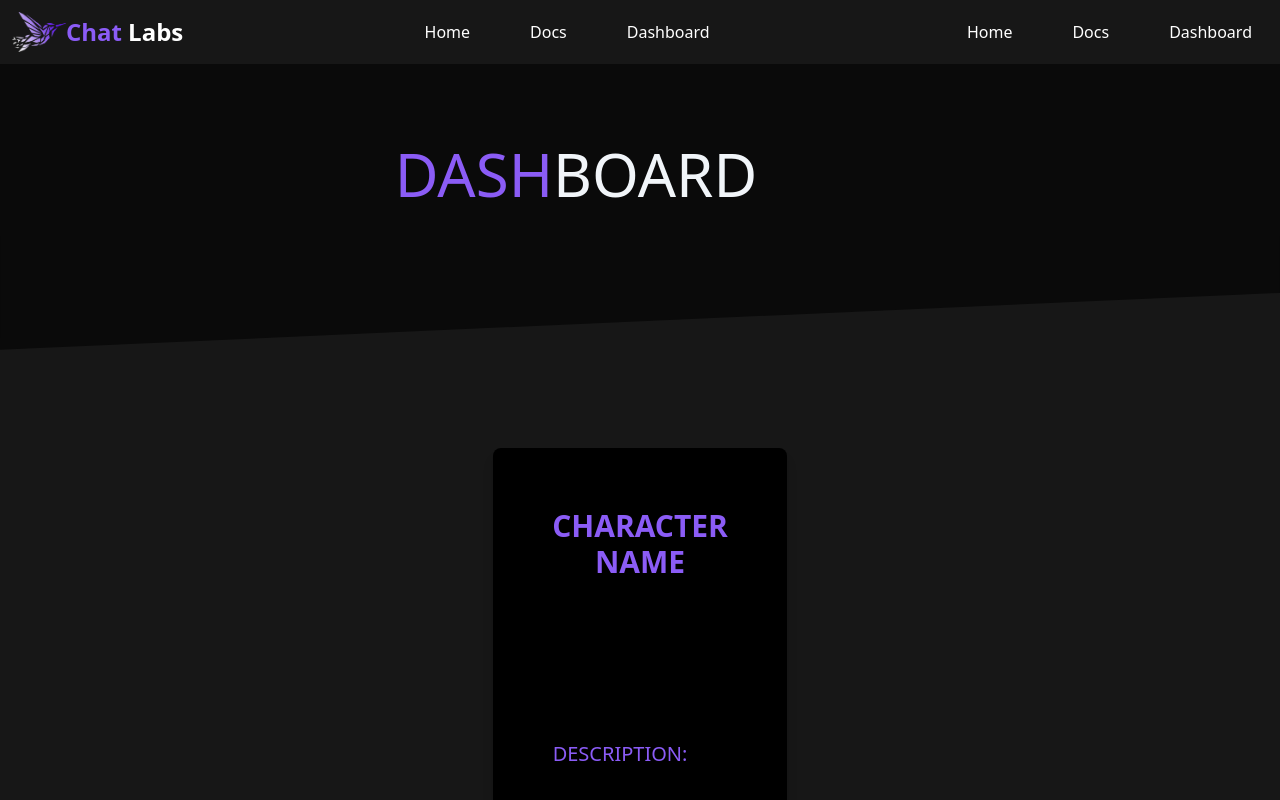
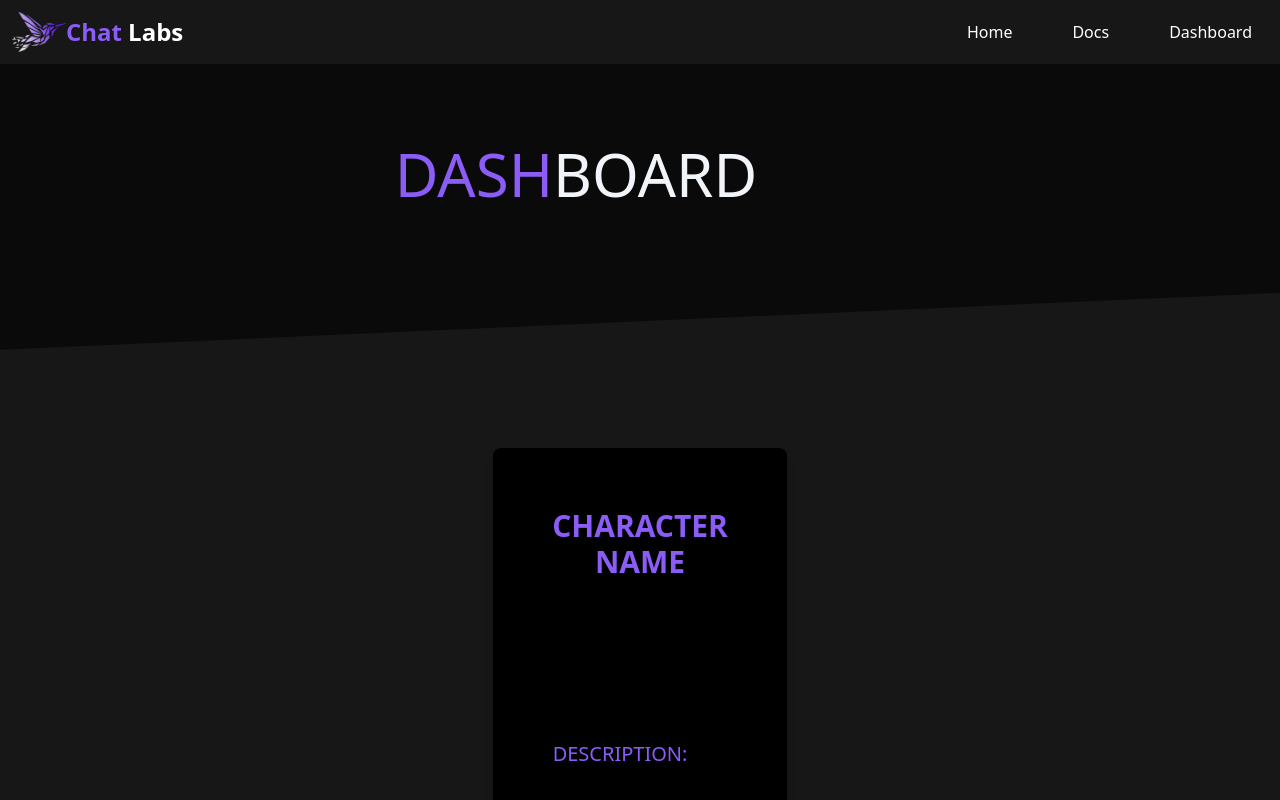
Before and after one commit to chas-academy/u08-business-idea-grupp3-u08, a React (Vite) app in the folder chatlabs/: page /dashboard4 in a window 1280 px wide. Shown: the top 800 px of the page. Built offline with nearby package versions, Linux system fonts and the light colour scheme.

Commit message:
fixed errors

```diff
--- a/chatlabs/src/App.tsx
+++ b/chatlabs/src/App.tsx
@@ -36,19 +36,24 @@ function Home() {
     <>
       <section className="flex justify-center bg-neutral-950">
         <div className="w-full h-full md:max-w-2xl">
-          <section className="flex flex-row justify-center my-20 md:flex-row">
+          <section className="my-20 flex flex-row md:flex-row justify-center">
             <div className="flex flex-col justify-center mr-32">
-              <h1 className="text-6xl font-light uppercase text-slate-100">
+              <h1 className="text-slate-100 text-6xl font-light uppercase">
                 <span className="text-violet-500">Chat</span> Labs
               </h1>
-              <p className="my-2 text-2xl font-semibold uppercase text-slate-100">
+              <p className="text-slate-100 text-2xl font-semibold uppercase my-2">
                 Creating characters <br /> that come to{" "}
                 <span className="text-violet-500">life</span>
               </p>
             </div>
-            <div className="relative hidden sm:block h-96">
+            <div className="hidden sm:block relative h-96 ">
               <img
-                className="object-cover w-full h-full rounded-xl"
+                className="h-full w-full  animate-pulse object-cover shadow-lg  shadow-violet-500/100 transition duration-300 rounded-xl"
+                src="https://image.lexica.art/full_jpg/a868d5f3-410e-4102-a1c2-a240306eae0f"
+                alt=""
+              />
+              <img
+                className="h-full w-full object-cover rounded-xl absolute top-0 left-0"
                 src="https://image.lexica.art/full_jpg/a868d5f3-410e-4102-a1c2-a240306eae0f"
                 alt=""
               />
@@ -56,7 +61,7 @@ function Home() {
                 loop
                 animationData={lottieJson}
                 play
-                className="absolute left-0 object-cover w-full h-full top-24 rounded-xl"
+                className="absolute top-24 left-0 h-full w-full object-cover rounded-xl"
               />
             </div>
           </section>
@@ -64,7 +69,7 @@ function Home() {
       </section>
       <div className="relative w-full">
         <svg
-          className="absolute inset-0 z-10 w-full -translate-y-12"
+          className="w-full inset-0 absolute z-10 -translate-y-12"
           xmlns="http://www.w3.org/2000/svg"
           viewBox="0 0 1440 320"
         >
@@ -78,15 +83,15 @@ function Home() {
       <section className="flex justify-center bg-neutral-900 mt-28">
         <section className="flex justify-center px-0 sm:px-5">
           <div className="w-full md:max-w-2xl">
-            <div className="flex flex-col items-center my-20 md:flex-row">
-              <div className="flex flex-col items-start justify-center order-1 max-w-md pr-0 md:pr-16">
-                <div className="flex h-auto my-3 justify-self-start">
-                  <div className="w-1 mr-5 bg-violet-500"></div>
-                  <h2 className="py-3 mx-auto text-xl font-semibold text-slate-100 md:mx-0">
+            <div className="my-20 flex md:flex-row flex-col items-center">
+              <div className="flex flex-col items-start justify-center pr-0 md:pr-16 max-w-md order-1">
+                <div className="flex h-auto justify-self-start my-3">
+                  <div className="bg-violet-500 w-1 mr-5"></div>
+                  <h2 className="text-xl font-semibold text-slate-100 py-3 mx-auto md:mx-0">
                     Level Up Your NPC Interaction
                   </h2>
                 </div>
-                <p className="px-5 text-slate-100 text-md md:px-0">
+                <p className="text-slate-100 text-md px-5 md:px-0">
                   Gone are the days of static and scripted{" "}
                   <span className="text-violet-500">NPC responses</span>. With
                   Chat Labs, you'll experience a new level of interaction that's
@@ -100,9 +105,9 @@ function Home() {
                   that makes your game world feel alive.
                 </p>
               </div>
-              <div className="object-cover w-7/12 h-full rounded-xl md:order-2 sm:w-1/2">
+              <div className="h-full w-7/12 object-cover rounded-xl md:order-2 sm:w-1/2 shadow-lg shadow-violet-500/20 hover:shadow-violet-500/75 transition duration-300">
                 <img
-                  className="rounded-xl"
+                  className="rounded-xl "
                   src="https://image.lexica.art/full_jpg/985c586b-8dc0-4031-9894-51fdfa775dbf"
                   alt=""
                 />
@@ -114,23 +119,23 @@ function Home() {
       <section className="flex justify-center bg-neutral-900">
         <section className="flex justify-center px-0 sm:px-5">
           <div className="w-full md:max-w-2xl">
-            <div className="flex flex-col items-center my-20 md:flex-row">
-              <div className="object-cover w-7/12 h-full rounded-xl md:order-1 sm:w-1/2">
+            <div className="my-20 flex md:flex-row flex-col items-center">
+              <div className="h-full w-7/12 object-cover rounded-xl md:order-1 sm:w-1/2 shadow-lg shadow-amber-200/20 hover:shadow-amber-200/75 transition duration-300">
                 <img
-                  className="rounded-xl"
+                  className="rounded-xl "
                   src="https://image.lexica.art/full_jpg/ac0efe10-c183-474b-90ef-2d03446dc355"
                   alt=""
                 />
               </div>
-              <div className="flex flex-col items-start justify-center order-1 max-w-md pr-0 md:pl-16">
-                <div className="flex h-auto my-3 justify-self-start">
-                  <div className="order-1 w-1 ml-5 bg-violet-500"></div>
-                  <h2 className="py-3 mx-auto text-xl font-semibold text-slate-100 md:mx-0">
+              <div className="flex flex-col items-start justify-center pr-0 md:pl-16 max-w-md order-1">
+                <div className="flex h-auto justify-self-start my-3">
+                  <div className="bg-violet-500 w-1 ml-5 order-1"></div>
+                  <h2 className="text-xl font-semibold text-slate-100 py-3 mx-auto md:mx-0">
                     Inclusive Gaming with{" "}
                     <span className="text-violet-500">Chat Labs</span>
                   </h2>
                 </div>
-                <p className="px-5 text-slate-100 text-md md:px-0">
+                <p className="text-slate-100 text-md px-5 md:px-0">
                   With <span className="text-violet-500">Chat Labs</span>, you
                   can create more{" "}
                   <span className="text-violet-500">inclusive and diverse</span>{" "}
--- a/chatlabs/src/components/NavBar.tsx
+++ b/chatlabs/src/components/NavBar.tsx
@@ -20,8 +20,34 @@ function NavBar() {
             <span className="text-violet-500">Chat</span> Labs
           </span>
         </Link>
-        <div className="hidden w-full md:block md:w-auto" id="navbar-solid-bg">
-          <ul className="flex flex-col mt-4 font-medium rounded-lg bg-gray-50 md:flex-row md:space-x-8 md:mt-0 md:border-0 md:bg-transparent dark:bg-gray-800 md:dark:bg-transparent dark:border-gray-700">
+        <button
+          onClick={toggleMenu}
+          type="button"
+          className="inline-flex items-center p-2 ml-3 text-sm text-violet-500 rounded-lg md:hidden hover:bg-neutral-600"
+          aria-expanded={isMenuOpen}
+        >
+          <span className="sr-only">Open main menu</span>
+          <svg
+            className="w-6 h-6"
+            aria-hidden="true"
+            fill="currentColor"
+            viewBox="0 0 20 20"
+            xmlns="http://www.w3.org/2000/svg"
+          >
+            <path
+              fill-rule="evenodd"
+              d="M3 5a1 1 0 011-1h12a1 1 0 110 2H4a1 1 0 01-1-1zM3 10a1 1 0 011-1h12a1 1 0 110 2H4a1 1 0 01-1-1zM3 15a1 1 0 011-1h12a1 1 0 110 2H4a1 1 0 01-1-1z"
+              clip-rule="evenodd"
+            ></path>
+          </svg>
+        </button>
+        <div
+          className={`${
+            isMenuOpen ? "block" : "hidden"
+          } w-full md:block md:w-auto`}
+          id="navbar-solid-bg"
+        >
+          <ul className="flex flex-col mt-4 font-medium rounded-lg bg-neutral-900 md:flex-row md:space-x-8 md:mt-0 md:border-0 md:bg-transparent dark:bg-gray-800 md:dark:bg-transparent dark:border-gray-700">
             <li>
               <Link
                 to="/"
@@ -49,70 +75,6 @@ function NavBar() {
             </li>
             </ul>
         </div>
-        <button
-          onClick={toggleMenu}
-          type="button"
-          className="inline-flex items-center p-2 ml-3 text-sm text-violet-500 rounded-lg md:hidden hover:bg-neutral-600"
-          aria-expanded={isMenuOpen}
-        >
-          <span className="sr-only">Open main menu</span>
-          <svg
-            className="w-6 h-6"
-            aria-hidden="true"
-            fill="currentColor"
-            viewBox="0 0 20 20"
-            xmlns="http://www.w3.org/2000/svg"
-          >
-            <path
-              fill-rule="evenodd"
-              d="M3 5a1 1 0 011-1h12a1 1 0 110 2H4a1 1 0 01-1-1zM3 10a1 1 0 011-1h12a1 1 0 110 2H4a1 1 0 01-1-1zM3 15a1 1 0 011-1h12a1 1 0 110 2H4a1 1 0 01-1-1z"
-              clip-rule="evenodd"
-            ></path>
-          </svg>
-        </button>
-        <div
-          className={`${
-            isMenuOpen ? "block" : "hidden"
-          } w-full md:block md:w-auto`}
-          id="navbar-solid-bg"
-        >
-          <ul className="flex flex-col font-medium mt-4 rounded-lg bg-neutral-950 md:flex-row md:space-x-8 md:mt-0 md:border-0 md:bg-transparent dark:bg-gray-800 md:dark:bg-transparent dark:border-gray-700">
-            {" "}
-            <li>
-              <a
-                href="#"
-                className="block py-2 pl-3 pr-4 text-white  rounded  hover:text-violet-500"
-                aria-current="page"
-              >
-                Home
-              </a>
-            </li>
-            <li>
-              <a
-                href="#"
-                className="block py-2 pl-3 pr-4 text-white rounded   hover:text-violet-500"
-              >
-                Docs
-              </a>
-            </li>
-            <li>
-              <a
-                href="#"
-                className="block py-2 pl-3 pr-4 text-white rounded  hover:text-violet-500 "
-              >
-                Dashboard
-              </a>
-            </li>
-            {/* <li>
-              <a
-                href="#"
-                className="block py-2 pl-3 pr-4 text-gray-900 rounded hover:text-violet-500  "
-              >
-                Contact
-              </a>
-            </li> */}
-          </ul>
-        </div>
       </div>
     </nav>
   );
```
